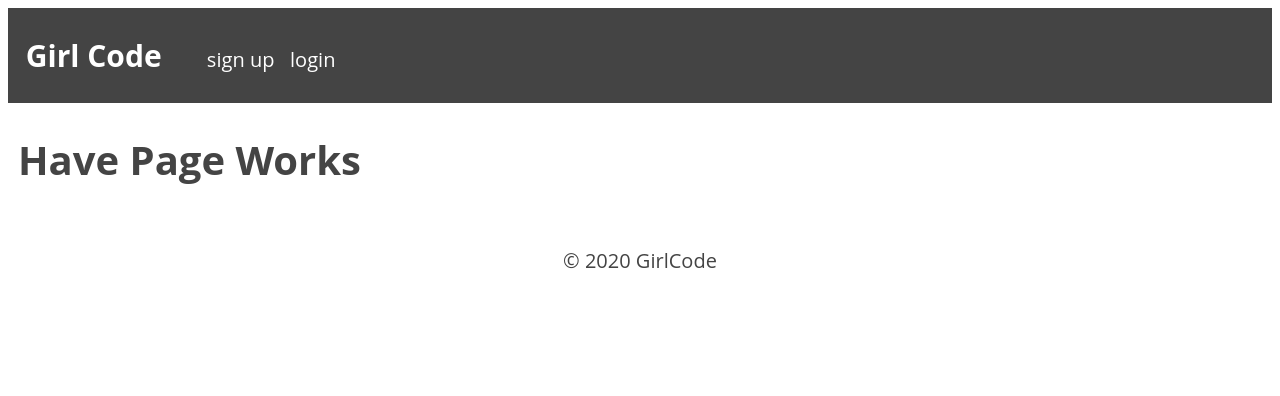
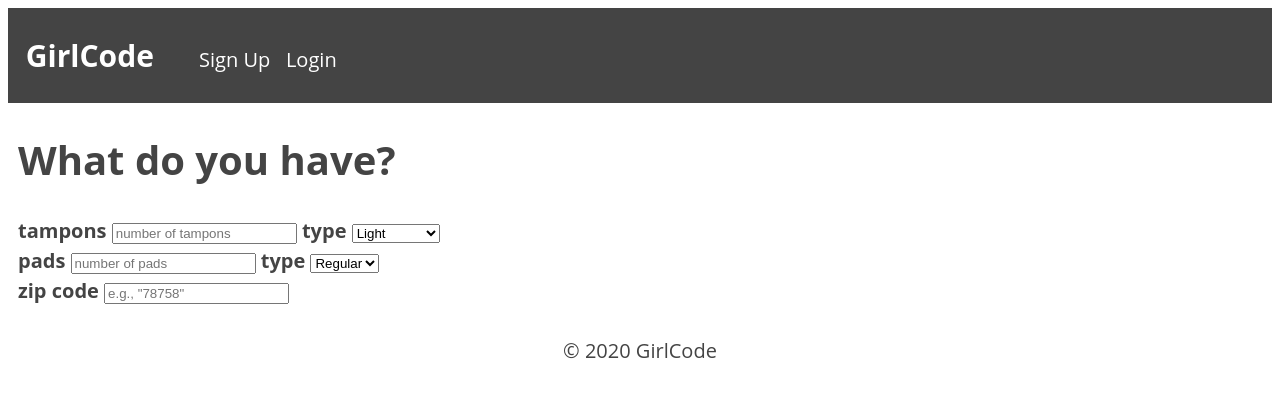
Before and after one commit to NikaDarab/GirlCode-wireframes, a plain HTML site: page have.html in a window 1280 px wide. Drawn offline with Linux system fonts and the light colour scheme.

Commit message:
add have/need pages

```diff
--- a/have.html
+++ b/have.html
@@ -10,17 +10,45 @@
     <header class="header">
       <nav>
         <div>
-          <a href="/" class="brand-logo"><h1>&nbsp;Girl Code</h1></a>
+          <a href="/" class="brand-logo"><h1>&nbsp;GirlCode</h1></a>
           <ul class="nav-links">
-            <li><a href="signup.html">sign up</a></li>
+            <li><a href="signup.html">Sign Up</a></li>
             &nbsp;
-            <li><a href="login.html">login</a></li>
+            <li><a href="login.html">Login</a></li>
           </ul>
         </div>
       </nav>
     </header>
     <main>
-      <h1>Have Page Works</h1>
+      <h1>What do you have?</h1>
+      <form action="#">
+        <label for="have">
+          <b>tampons</b>
+          <input type="number" placeholder="number of tampons" />
+          <b>type</b>
+          <select name="type" id="type">
+            <option value="Light">Light</option>
+            <option value="Regular">Regular</option>
+            <option value="Super">Super</option>
+            <option value="Super Plus">Super Plus</option>
+          </select>
+        </label>
+        <br />
+        <label for="pads">
+          <b>pads</b>
+          <input type="number" placeholder="number of pads" />
+          <b>type</b>
+          <select name="type" id="type">
+            <option value="Light">Regular</option>
+            <option value="Regular">Heavy</option>
+          </select>
+        </label>
+        <br />
+        <label for="zip">
+          <b>zip code</b>
+          <input name="zip" type="number" placeholder='e.g., "78758"' />
+        </label>
+      </form>
     </main>
     <br />
     <footer role="content-info">&copy; 2020 GirlCode</footer>
```
Also changed, not shown: need.html (+32 -4 lines).
